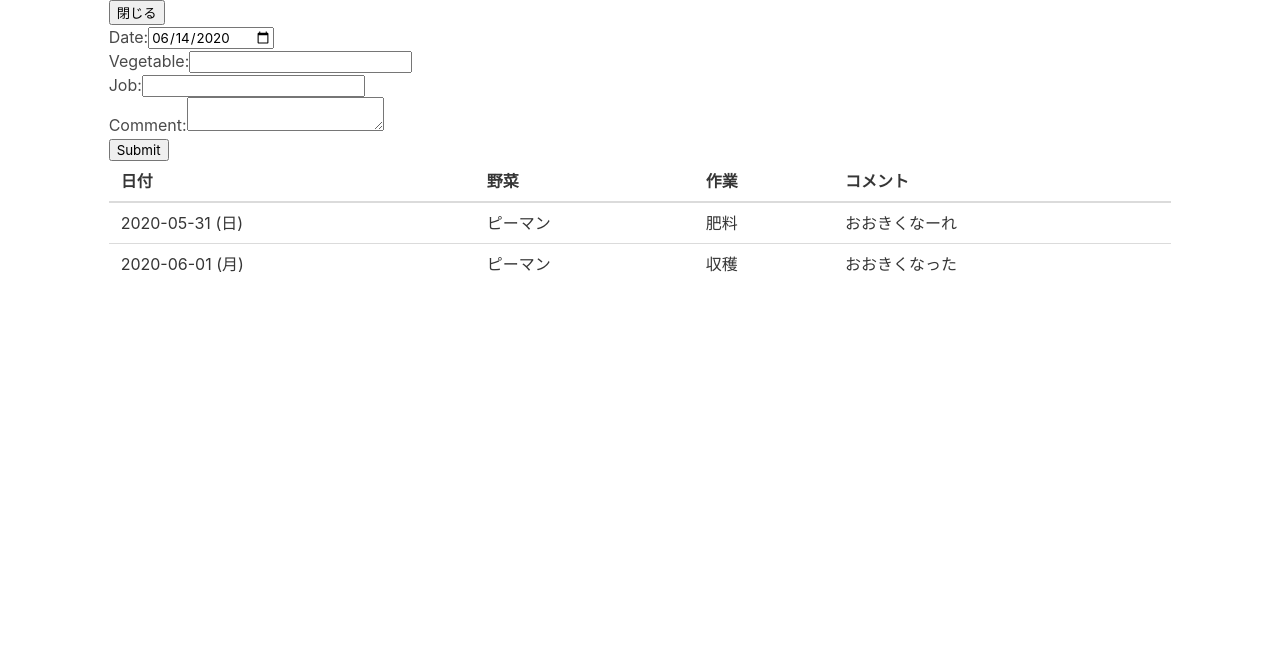
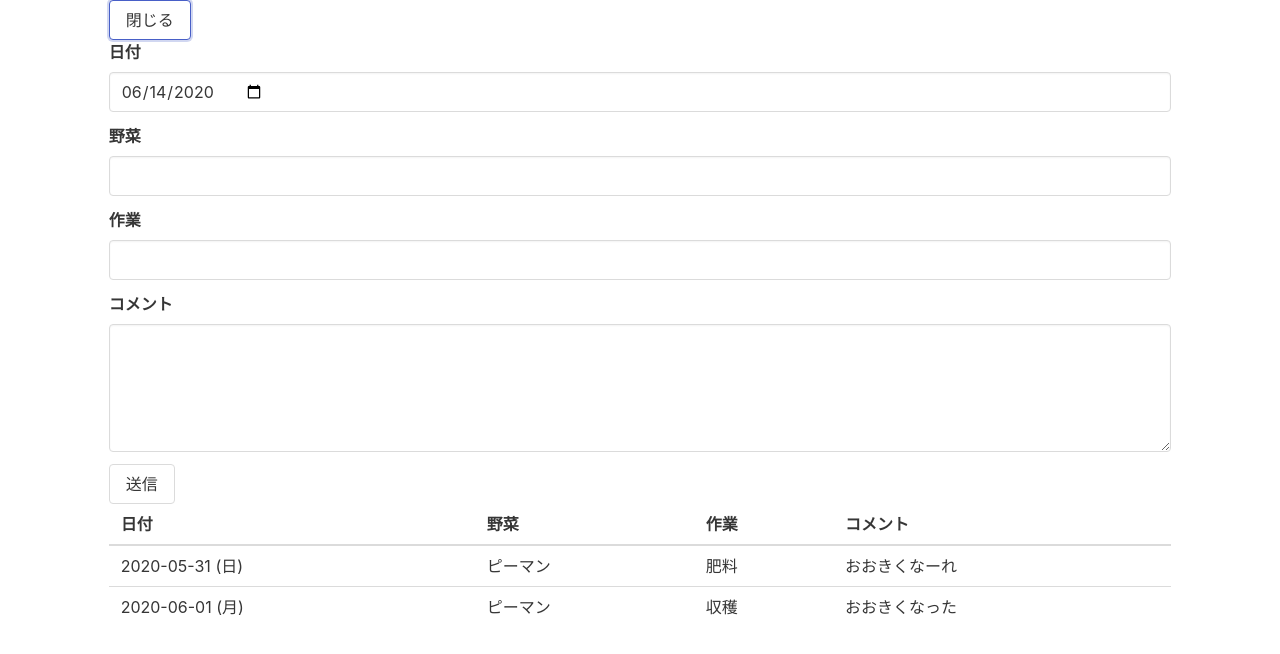
Before and after one commit to kirikiriyamama/oniwa-frontend, a React (Create React App) app: page / in a window 1280 px wide. Both pictures are taken after a click on the button "登録". Shown: the top 654 px of the page. Built offline with nearby package versions, Linux system fonts and the light colour scheme.

Commit message:
Apply Bulma

```diff
--- a/src/NewActivityForm.js
+++ b/src/NewActivityForm.js
@@ -58,46 +58,62 @@ class NewActivityForm extends React.Component {
   renderForm() {
     return (
       <form onSubmit={this.handleSubmit}>
-        <label>
-          Date:
+        <div className='field'>
+          <label className='label'>日付</label>
+          <div className='control'>
             <input
               type='date'
               name='date'
               value={this.state.activity.date}
               onChange={this.handleInputChange}
+              className='input'
             />
-        </label>
-        <br />
-        <label>
-          Vegetable:
+          </div>
+        </div>
+
+        <div className='field'>
+          <label className='label'>野菜</label>
+          <div className='control'>
             <input
               type='text'
               name='vegetable'
               value={this.state.activity.vegetable}
               onChange={this.handleInputChange}
+              className='input'
             />
-        </label>
-        <br />
-        <label>
-          Job:
+          </div>
+        </div>
+
+        <div className='field'>
+          <label className='label'>作業</label>
+          <div className='control'>
             <input
               type='text'
               name='job'
               value={this.state.activity.job}
               onChange={this.handleInputChange}
+              className='input'
             />
-        </label>
-        <br />
-        <label>
-          Comment:
+          </div>
+        </div>
+
+        <div className='field'>
+          <label className='label'>コメント</label>
+          <div className='control'>
             <textarea
               name='comment'
               value={this.state.activity.comment}
               onChange={this.handleInputChange}
+              className='textarea'
             />
-        </label>
-        <br />
-        <input type='submit' value="Submit" />
+          </div>
+        </div>
+
+        <div className='field'>
+          <div className='control'>
+            <input type='submit' value='送信' className='button' />
+          </div>
+        </div>
       </form>
     )
   }
@@ -105,7 +121,7 @@ class NewActivityForm extends React.Component {
   render() {
     return (
       <div>
-        <button onClick={this.handleButtonClick}>
+        <button onClick={this.handleButtonClick} className='button'>
           {this.state.show ? '閉じる' : '登録'}
         </button>
         {this.state.show ? this.renderForm() : null}
```
Lines whose indentation alone changed are shown as unchanged.
